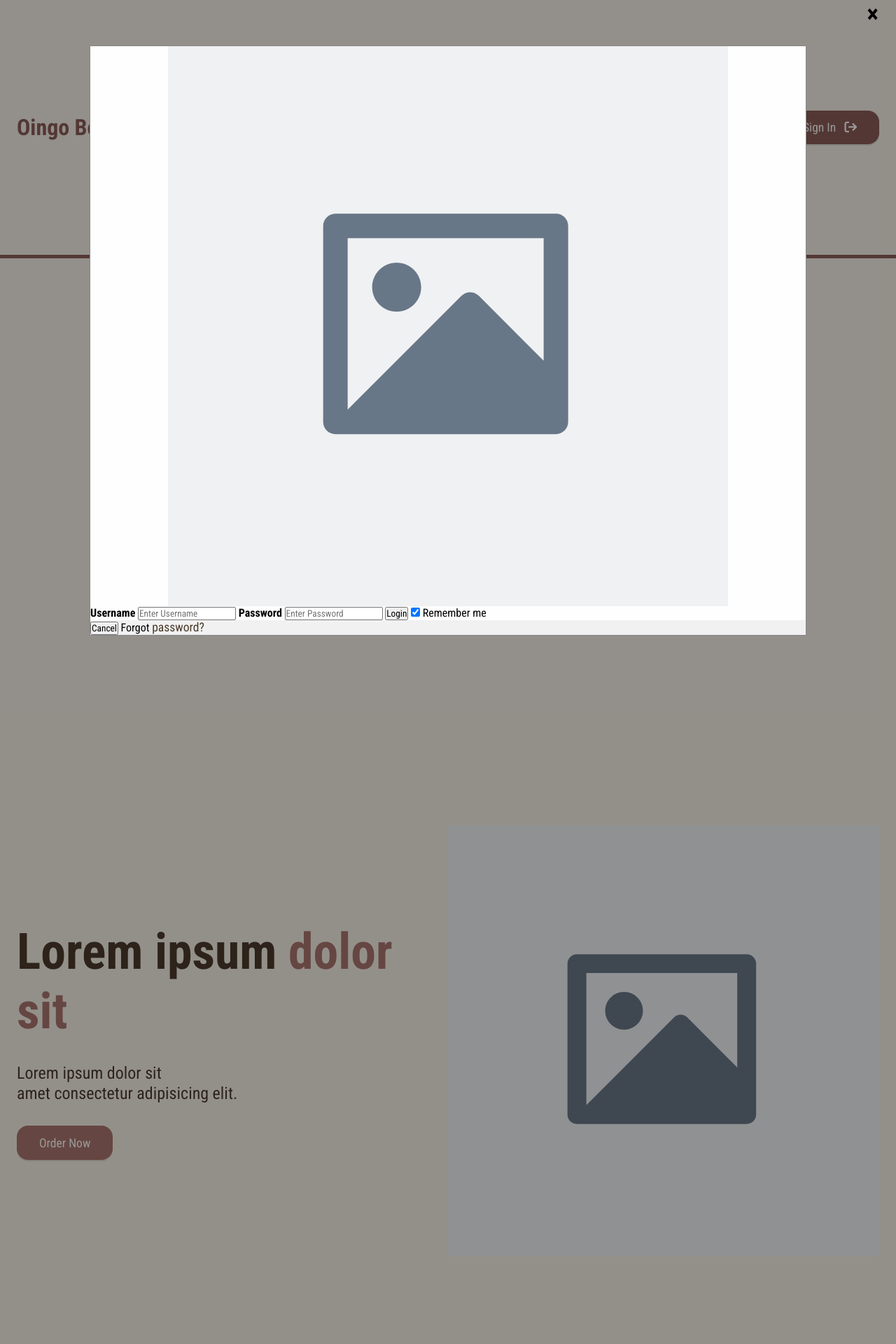
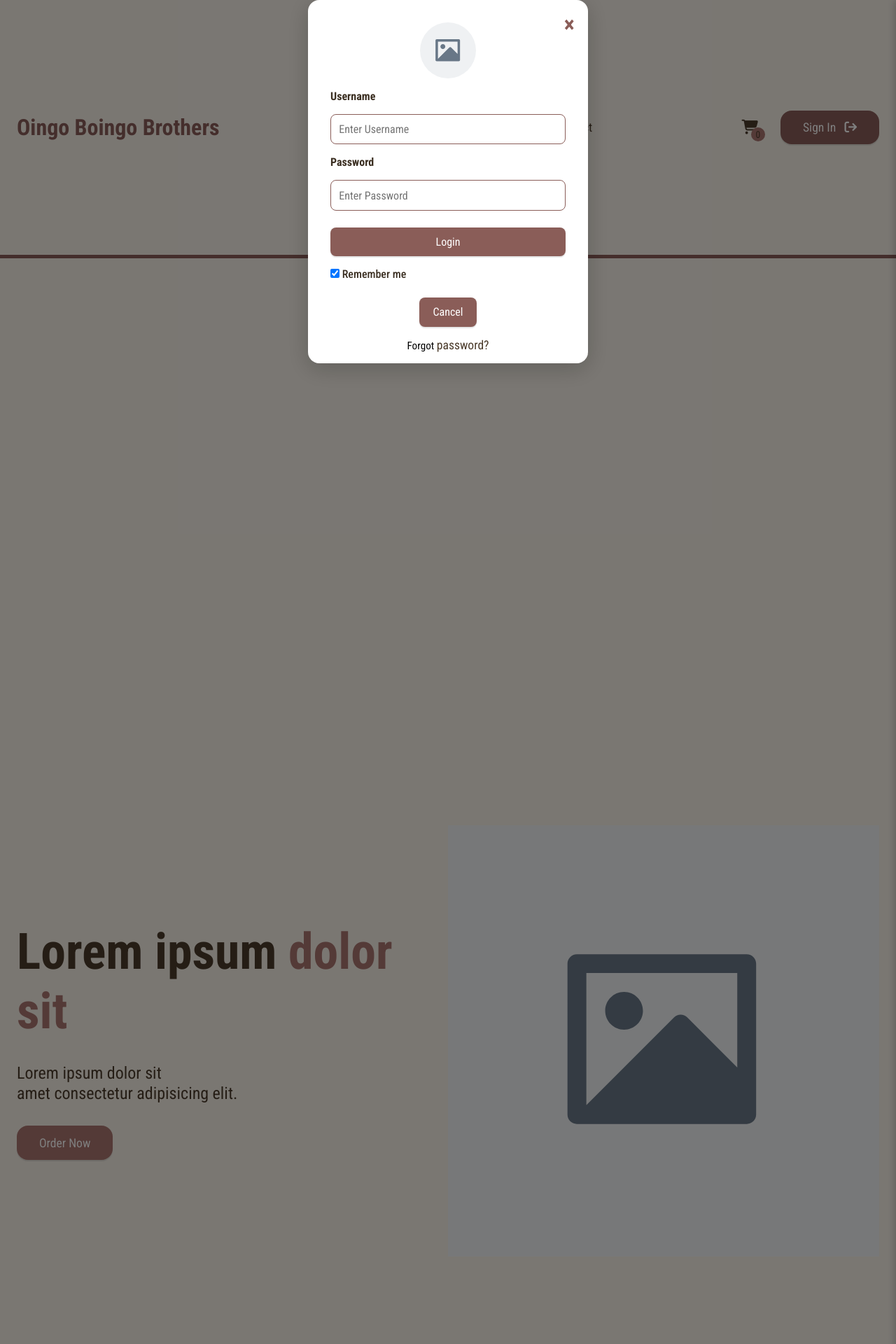
Before and after one commit to robertsc2/Takeaway-System, a Flask app: page / in a window 1280 px wide, after a click on "Sign In". Shown: the top 1920 px of the page at 70% size. Run offline with Flask 3, Linux system fonts and the light colour scheme.

Commit message:
Added a sidecart, Fixed signup sheets styling and look, added js

```diff
--- /dev/null
+++ b/static/javascript.js
@@ -0,0 +1,20 @@
+
+  const cartIcon = document.querySelector('.cart-icon');
+  const cartTab = document.getElementById('cartTab');
+  const closeBtn = document.getElementById('closeCart');
+
+  cartIcon.addEventListener('click', (e) => {
+    e.preventDefault();
+    cartTab.classList.add('active');
+  });
+
+  closeBtn.addEventListener('click', () => {
+    cartTab.classList.remove('active');
+  });
+
+  var modal = document.getElementById('id01');
+window.onclick = function(event) {
+  if (event.target == modal) {
+    modal.style.display = "none";
+  }
+}
--- a/static/style.css
+++ b/static/style.css
@@ -27,6 +27,9 @@
 /* ========== GLOBAL ELEMENTS ========== */
 body {
   background: var(--cream);
+  min-height: 100vh;
+  display: flex;
+  flex-direction: column;
 }
 
 a {
@@ -185,52 +188,120 @@ p {
 }
 
 
-/* ========== MODAL (W3Schools Style) ========== */
+/* ========== MODAL (W3 SCHOOLS THINGY ) ========== */
 .modal {
   display: none;
   position: fixed;
-  z-index: 1;
+  z-index: 2000;
   left: 0;
   top: 0;
-  width: 100%;
-  height: 100%;
+  width: 100vw;
+  height: 100vh;
   overflow: auto;
-  background-color: rgba(0, 0, 0, 0.4);
-  padding-top: 60px;
+  background: rgba(0,0,0,0.5);
+  justify-content: center;
+  align-items: center;
 }
 
 .modal-content {
-  background-color: #fefefe;
-  margin: 5px auto;
-  border: 1px solid #888;
-  width: 80%;
+  background: var(--pure-white);
+  margin: auto;
+  border-radius: 1rem;
+  width: 100%;
+  max-width: 400px;
+  box-shadow: 0 8px 32px rgba(0,0,0,0.2);
+  position: relative;
+  padding: 2rem 2rem 1rem 2rem;
+  animation: animatezoom 0.4s;
+}
+
+.imgcontainer {
+  text-align: center;
+  margin-bottom: 1rem;
+}
+
+.avatar {
+  width: 80px;
+  border-radius: 50%;
+  margin: auto;
+  display: block;
+}
+
+.modal-form .container {
+  display: flex;
+  flex-direction: column;
+  gap: 1rem;
+}
+
+.modal-form label {
+  font-weight: 500;
+  color: var(--lead2);
+}
+
+.modal-form input[type="text"],
+.modal-form input[type="password"] {
+  padding: 0.7rem;
+  border: 1px solid var(--rustic2);
+  border-radius: 0.5rem;
+  font-size: 1rem;
+}
+
+.modal-form .btn {
+  background: var(--rustic2);
+  color: var(--pure-white);
+  border: none;
+  border-radius: 0.5rem;
+  padding: 0.7rem 1.2rem;
+  font-size: 1rem;
+  cursor: pointer;
+  margin-top: 0.5rem;
+}
+
+.modal-form .btn:hover {
+  background: var(--lead2);
+}
+
+.cancelbtn {
+  background: var(--lead);
+}
+
+.modal-footer {
+  display: flex;
+  justify-content: space-between;
+  align-items: center;
+  background: none;
+  border-top: none;
+  margin-top: 1rem;
+  padding: 0;
 }
 
 .close {
   position: absolute;
-  right: 25px;
-  top: 0;
-  color: #000;
-  font-size: 35px;
+  right: 1.2rem;
+  top: 1rem;
+  font-size: 2rem;
+  color: var(--rustic2);
+  cursor: pointer;
   font-weight: bold;
+  background: none;
+  border: none;
 }
 
-.close:hover,
-.close:focus {
-  color: red;
-  cursor: pointer;
+.close:hover {
+  color: var(--lead2);
 }
 
-.animate {
-  animation: animatezoom 0.6s;
+.psw {
+  font-size: 0.95rem;
 }
 
-@keyframes animatezoom {
-  from {
-    transform: scale(0);
+@media (max-width: 500px) {
+  .modal-content {
+    max-width: 95vw;
+    padding: 1rem;
   }
-  to {
-    transform: scale(1);
+  .avatar {
+    width: 60px;
   }
 }
 
--- a/templates/index.html
+++ b/templates/index.html
@@ -40,24 +40,28 @@
                     </button>
 
                     <div id="id01" class="modal">
+  <div class="modal-content animate">
     <span onclick="document.getElementById('id01').style.display='none'" class="close" title="Close Modal">&times;</span>
-                        <form class="modal-content animate" action="/action_page.php">
     <div class="imgcontainer">
       <img src="/static/images/placeholder.svg" alt="Avatar" class="avatar" />
     </div>
+    <form class="modal-form" action="/action_page.php">
       <div class="container">
         <label for="uname"><b>Username</b></label>
-                                <input type="text" placeholder="Enter Username" name="uname" required />
+        <input type="text" placeholder="Enter Username" name="uname" id="uname" required />
         <label for="psw"><b>Password</b></label>
-                                <input type="password" placeholder="Enter Password" name="psw" required />
-                                <button type="submit">Login</button>
-                                <label> <input type="checkbox" checked="checked" name="remember" /> Remember me </label>
+        <input type="password" placeholder="Enter Password" name="psw" id="psw" required />
+        <button type="submit" class="btn">Login</button>
+        <label>
+          <input type="checkbox" checked="checked" name="remember" /> Remember me
+        </label>
       </div>
-                            <div class="container" style="background-color: #f1f1f1;">
-                                <button type="button" onclick="document.getElementById('id01').style.display='none'" class="cancelbtn">Cancel</button>
+      <div class="container modal-footer">
+        <button type="button" onclick="document.getElementById('id01').style.display='none'" class="cancelbtn btn">Cancel</button>
         <span class="psw">Forgot <a href="#">password?</a></span>
       </div>
     </form>
+  </div>
 </div>
 
                     <script>
@@ -216,5 +220,15 @@
                 </div>
             </div>
         </footer>
+        <div class="cartTab" id="cartTab">
+            <h1>Shopping Cart</h1>
+            <div class="listcart">
+            </div>
+            <div class="btn">
+                <button id="closeCart">CLOSE</button>
+                <button id="checkoutBtn">CHECKOUT</button>
+            </div>
+        </div>
+        <script src="/static/javascript.js"> </script>
     </body>
 </html>
```
Also changed, not shown: other parts of static/style.css (+58 -1 lines), templates/about.html (+11 -1 lines), templates/menu.html (+15 -36 lines), Error Screenshots/Cart Error.png (added), Error Screenshots/Cart Fix.jpg (added), Error Screenshots/Cart css.jpg (added), Error Screenshots/cart HTML.jpg (added). Lines whose indentation alone changed are shown as unchanged.
